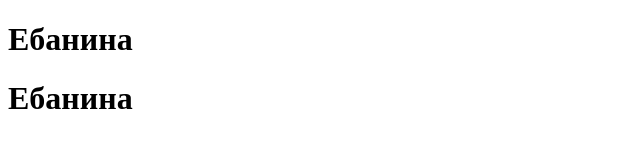
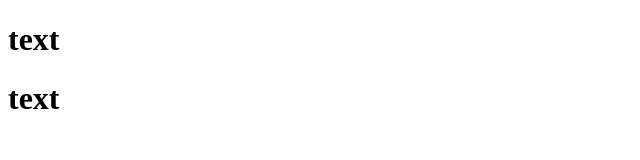
Before and after one commit to vag310/Test4, a plain HTML site: page index.html in a window 1280 px wide. Shown: the whole page, without its empty margins (0-640 px from the left). Drawn offline with Linux system fonts and the light colour scheme.

Commit message:
Update index.html

```diff
--- a/index.html
+++ b/index.html
@@ -3,10 +3,10 @@
 <head>
   <meta charset="UTF-8">
   <meta name="viewport" content="width=device-width, initial-scale=1.0">
-  <title>Ебанина</title>
+  <title>Test</title>
 </head>
 <body>
-  <h1>Ебанина</h1>
-  <h1>Ебанина</h1>
+  <h1>text</h1>
+  <h1>text</h1>
 </body>
 </html>
```
